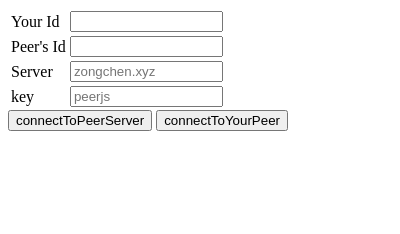
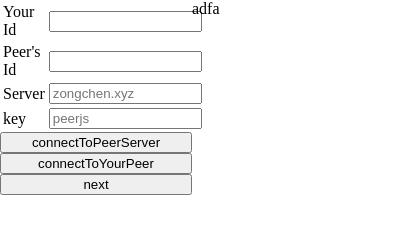
Before and after one commit to zongc1001/Circle, a browser extension: page src/popup.html in a window 400 px wide. Drawn offline with Linux system fonts and the light colour scheme.

Commit message:
更改popup布局

```diff
--- a/src/background.js
+++ b/src/background.js
@@ -34,7 +34,7 @@ function initPeer() {
                         },
                     ]
                 }
-            })
+            });
 
             peer.on("open", id => {
                 console.log("connected, Id: " + id);
--- /dev/null
+++ b/src/popup.css
@@ -0,0 +1,47 @@
+body {
+    max-width: 12rem;
+    padding: 0;
+    margin: 0;
+
+}
+
+.container {
+    width: 24rem;
+    display: flex;
+    flex-direction: row;
+}
+
+.page0 {
+    width: 50%;
+    display: flex;
+    flex-direction: column;
+}
+
+.page1 {
+    width: 50%;
+    display: flex;
+}
+
+.button {
+    display: flex;
+    flex-direction: column;
+}
+
+@keyframes slideleft {
+    from { transform: translateX(0); }
+    to   { transform: translateX(-100%); }
+}
+
+.toleft {
+    animation-name: slideleft;
+    animation-duration: 1s;
+    animation-fill-mode: forwards;
+
+}
+
+.toright {
+    animation-name: slideleft;
+    animation-duration: 1s;
+    animation-fill-mode: forwards;
+    animation-direction: reverse;
+}
--- a/src/popup.html
+++ b/src/popup.html
@@ -4,18 +4,13 @@
 <head>
   <meta charset="UTF-8" />
   <title>Coplay - Options</title>
-  <style>
-    body {
-      padding-bottom: 36px;
-    }
-
-    p {
-      line-height: normal;
-    }
-  </style>
+  <link rel="stylesheet" href="./popup.css">
 </head>
 
 <body>
+  <div class="container">
+    <div class="page0">
+      <div>
         <table>
           <tr>
             <td>Your Id</td>
@@ -34,13 +29,22 @@
             <td>key</td>
             <td><input id="key" type="text" size="16" placeholder="peerjs" value="peerjs"></td>
           </tr>
+        </table>
+      </div>
 
-
-
-  </table>
-
+      <div class="button">
         <input type="button" id="connectToPeerServer" value="connectToPeerServer">
         <input type="button" id="connectToYourPeer" value="connectToYourPeer">
+
+        <input type="button" id="next" value="next">
+
+      </div>
+
+    </div>
+    <div class="page1">
+      adfa
+    </div>
+  </div>
 
 
 
--- a/src/popup.js
+++ b/src/popup.js
@@ -13,7 +13,6 @@ function on(elem, type, listener) {
     console.log(elem);
     get(elem).addEventListener(type, listener, false);
 }
-
 function restore() {
     storage.get(
         {
@@ -30,7 +29,6 @@ function restore() {
         }
     );
 }
-
 function connectToPeerServer() {
     storage.set(
         {
@@ -68,6 +66,11 @@ function connectToYourPeer() {
     );
 }
 
+function next() {
+    document.body.classList.add("toleft");
+}
+
 on("connectToPeerServer", "click", connectToPeerServer);
 on("connectToYourPeer", "click", connectToYourPeer);
+on("next", "click", next);
 restore();
--- a/src/style.css
+++ /dev/null
@@ -1,15 +0,0 @@
-button {
-    height: 30px;
-    width: 30px;
-    outline: none;
-}
-
-body {
-    width: 10rem;
-}
-
-.tip {
-    font-size: smaller;
-    font-style: italic;
-    color: grey;
-}
```
Also changed, not shown: src/circle.js (deleted, +0 -25 lines), src/inject.js (+7 -32 lines), src/content.js (deleted). Lines whose indentation alone changed are shown as unchanged.
